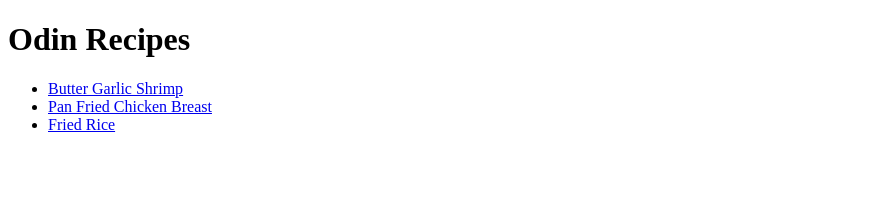
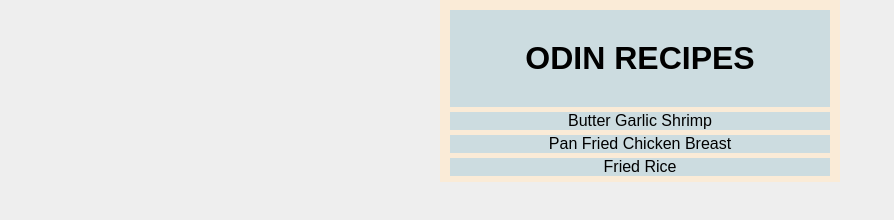
Before and after one commit to acalivanchristopher3424/odin-recipes, a plain HTML site: page index.html in a window 1280 px wide. Shown: the whole page, without its empty margins (0-894 px from the left). Drawn offline with Linux system fonts and the light colour scheme.

Commit message:
Added styles in the frontpage.
Added CSS style in the frontpage of the Recipe website
Also tweaked html structure of the photo in the butter-garlic-recipe.

```diff
--- a/index.html
+++ b/index.html
@@ -4,13 +4,16 @@
     <meta charset="UTF-8">
     <meta name="viewport" content="width=device-width, initial-scale=1.0">
     <title>Odin Recipes</title>
+    <link rel="stylesheet" href="styles.css">
 </head>
 <body>
-    <h1>Odin Recipes</h1>
-    <ul>
-        <li><a href="./recipes/butter-garlic-shrimp.html" target="_blank" rel="noreferrer noopener">Butter Garlic Shrimp</a></li>
-        <li><a href="./recipes/pan-fried-chicken-breast.html" target="_blank" rel="noreferrer noopener">Pan Fried Chicken Breast</a></li>
-        <li><a href="./recipes/fried-rice.html" target="_blank" rel="noreferrer noopener">Fried Rice</a></li>
-    </ul>
+     <div class="card">
+        <h1 class="title">ODIN RECIPES</h1>
+        <ul>
+            <li><a href="./recipes/butter-garlic-shrimp.html" target="_blank" rel="noreferrer noopener">Butter Garlic Shrimp</a></li>
+            <li><a href="./recipes/pan-fried-chicken-breast.html" target="_blank" rel="noreferrer noopener">Pan Fried Chicken Breast</a></li>
+            <li><a href="./recipes/fried-rice.html" target="_blank" rel="noreferrer noopener">Fried Rice</a></li>
+        </ul>
+    </div>
 </body>
 </html>
--- /dev/null
+++ b/styles.css
@@ -0,0 +1,62 @@
+* {
+  box-sizing: border-box;
+}
+
+body {
+    margin: 0;
+    overflow-x: hidden;
+    background: #eee;
+    font-family: sans-serif;
+}
+
+h1 {
+    margin: 5px;
+}
+
+ul{
+    list-style: none;
+    text-align: center;
+    padding: 0;
+    margin: 0;
+}
+
+li{
+    background-color: rgba(194, 217, 227, 0.811);
+    margin: 5px;
+}
+a{
+    color: black;
+    text-decoration: none;
+}
+
+.card {
+    width: 400px;
+    margin: auto auto;
+    padding: 5px;
+    padding-bottom: 1px;
+    text-align: center;
+    background-color: antiquewhite;
+}
+
+
+.title {
+    text-align: center;
+    padding: 30px;
+    font-size: 1000;
+    background:  rgba(194, 217, 227, 0.811);
+}
+
+
+/* style for the specific food page */
+/* .image-box {
+    margin: 0 auto;
+    width: 1450px;
+    height: 400px;
+    overflow: hidden;
+}
+
+.image-box img {
+    width: 100%;
+    height: 100%;
+    object-fit: cover;
+} */
```
Also changed, not shown: recipes/butter-garlic-shrimp.html (+4 -3 lines).
